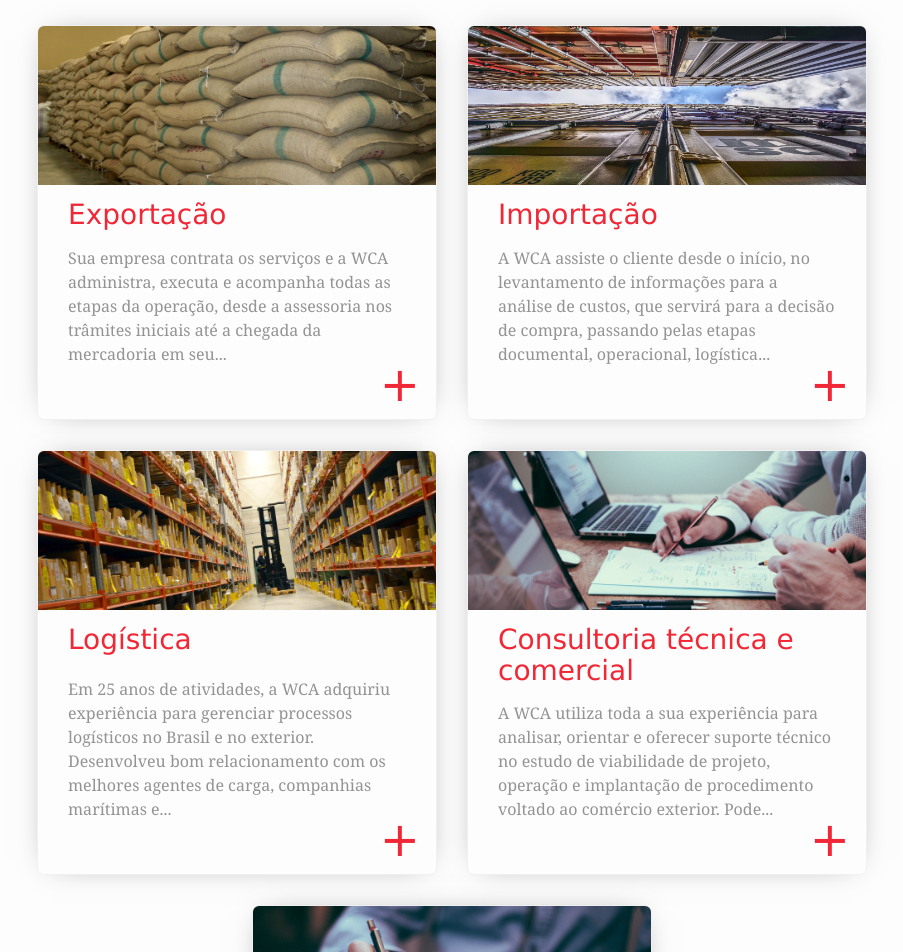
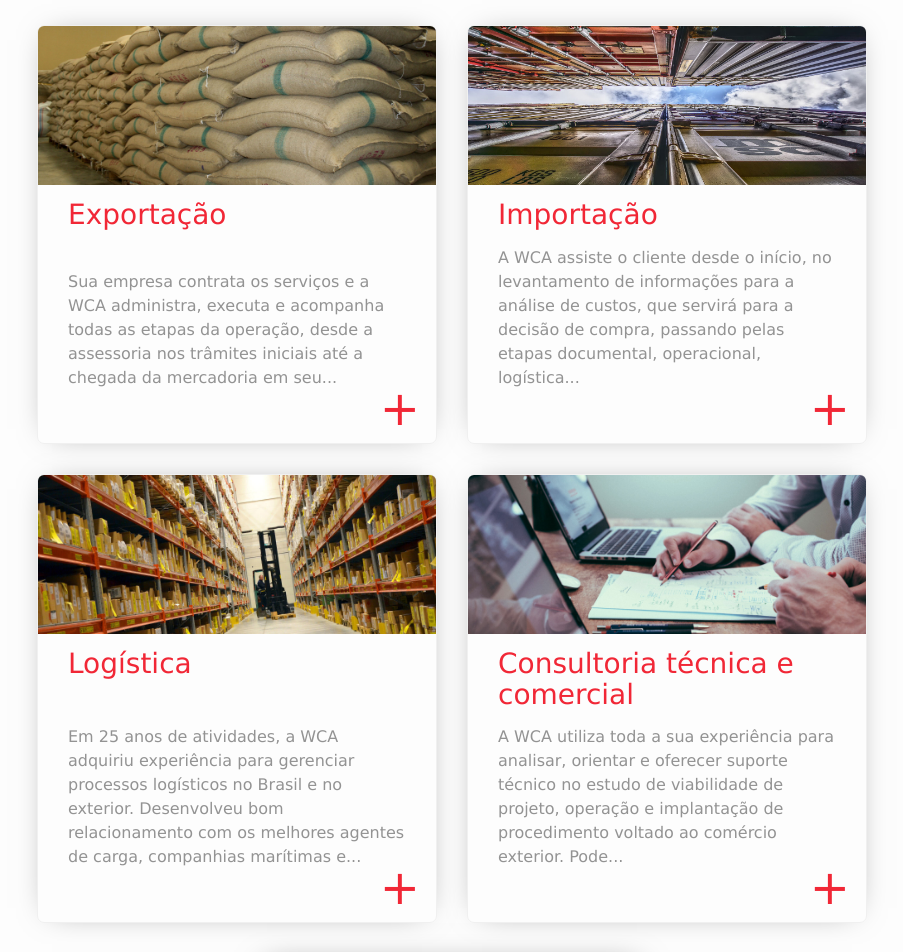
Before and after one commit to WCAComex/wcacomex.github.io, a Jekyll site: the page built from index.html, in a window 1280 px wide. Shown: the part 1006-1958 px from the top of the page, without its empty margins (188-1091 px from the left). Built offline with Jekyll 4.4.1, drawn with Linux system fonts in a browser that asks for light colours.

Commit message:
Updated Config

```diff
--- a/_config.yml
+++ b/_config.yml
@@ -60,7 +60,7 @@ telefones:
   rotulo: "+55 (11) 2136-8483"
 email: wca@wca.com.br
 google-fonts:
-base-font-family: Georgia, serif
+base-font-family: Frutiger, Verdana, sans-serif
 title-font-family: Frutiger, Verdana, sans-serif
 servicos-image: "/uploads/SERVICOS_.jpg"
 utilidades-image: "/uploads/UTILIDADES_.jpg"
```
